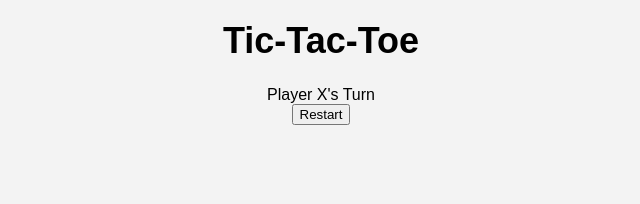
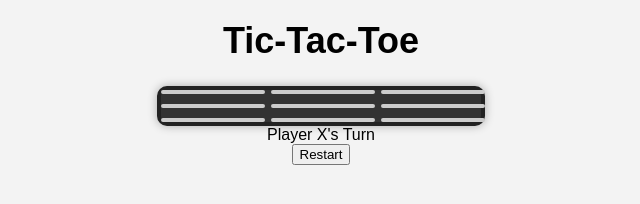
Before and after one commit to iamneo-production/ccfcbefbdf304669459efdcbcabeone, a website: page DOCTYPE.html in a window 1280 px wide. Shown: the whole page, without its empty margins (319-959 px from the left). Drawn offline with Linux system fonts and the light colour scheme.

Commit message:
Backup Commit

```diff
--- a/style.css
+++ b/style.css
@@ -19,5 +19,23 @@ body {
 
 .board{
     display: grid;
-
+    grid-template-columns: repeat(3, 100px);
+    grid-gap: 10px;
+    background-color: #333;
+    border: 4px solid #222;
+    border-radius: 10px;
+    box-shadow: 0 0 10px rgba(0,0,0,0.3);
 }
+.cell{
+    display: flex;
+    align-items: center;
+    justify-content: center;
+    font-size: 36px;
+    cursor: pointer;
+    background-color: #ddd;
+    border: 2px solid #ccc;
+    border-radius: 10px;
+    transition: background color 0.3s ease-out, color 0.3s ease-in-out;
+    width: 100px;
+    height: ;
+}
```
